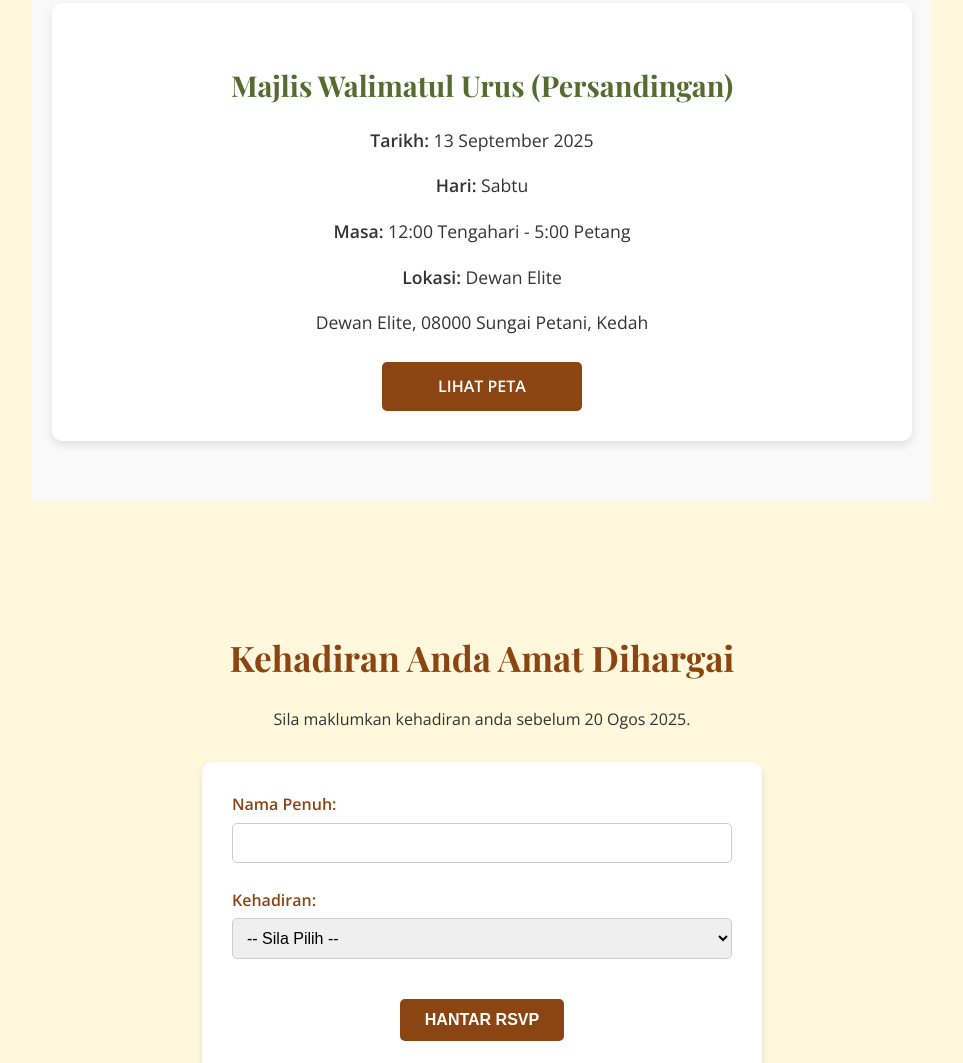
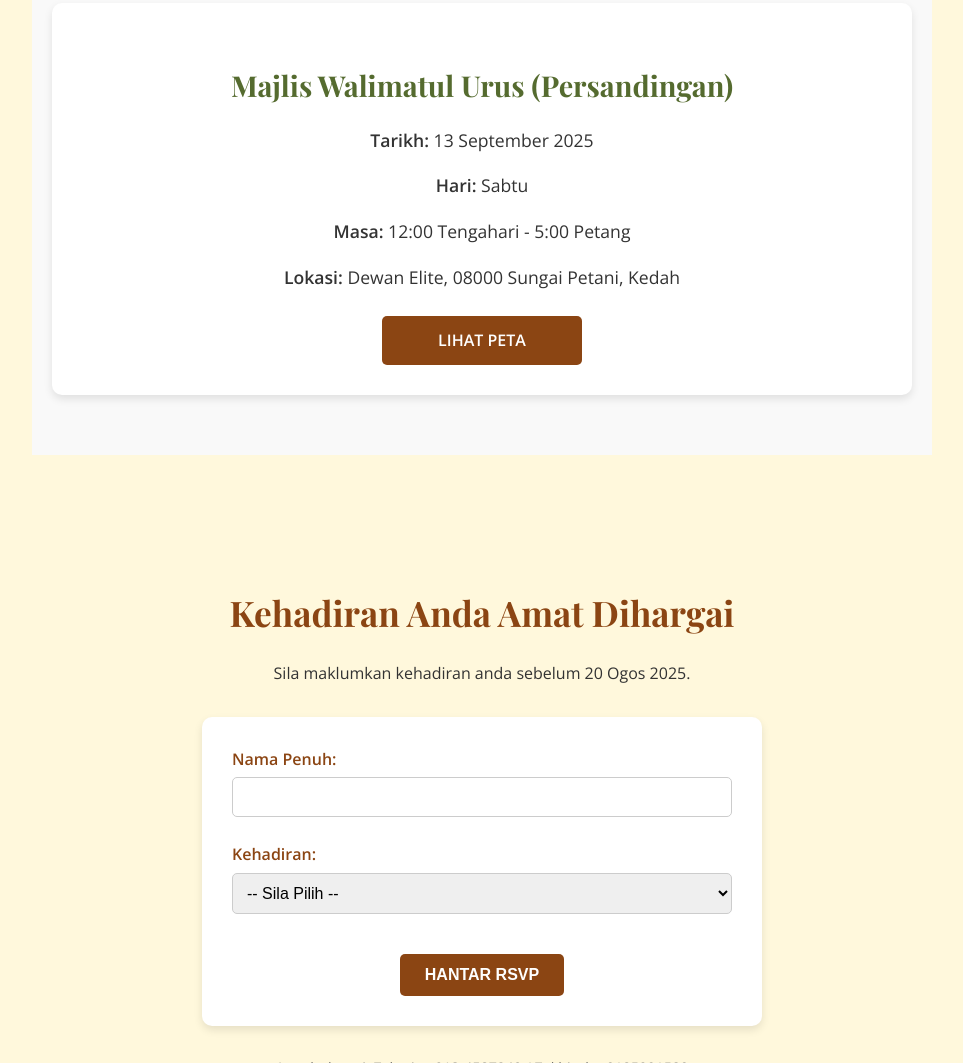
Before and after one commit to Afiq-Dev97/wedding-e-invitation, a plain HTML site: page index.html in a window 1280 px wide. Shown: the part 1863-2926 px from the top of the page, without its empty margins (158-1121 px from the left). Drawn offline with nearby package versions, Linux system fonts and the light colour scheme.

Commit message:
Update index.html

```diff
--- a/index.html
+++ b/index.html
@@ -3,7 +3,7 @@
 <head>
     <meta charset="UTF-8">
     <meta name="viewport" content="width=device-width, initial-scale=1.0">
-    <title>Jemputan Kahwin [Nama Pengantin Lelaki] & [Nama Pengantin Perempuan]</title>
+    <title>Jemputan Walimatulurus Afiq & Hannani</title>
     <link rel="stylesheet" href="style.css">
     <link href="https://fonts.googleapis.com/css2?family=Great+Vibes&family=Playfair+Display:wght@400;700&family=Open+Sans:wght@400;600&display=swap" rel="stylesheet">
 </head>
@@ -50,8 +50,8 @@
             <p><strong>Tarikh:</strong> 13 September 2025</p>
             <p><strong>Hari:</strong> Sabtu</p>
             <p><strong>Masa:</strong> 12:00 Tengahari - 5:00 Petang</p>
-            <p><strong>Lokasi:</strong> Dewan Elite</p>
-            <p>Dewan Elite, 08000 Sungai Petani, Kedah</p>
+            <p><strong>Lokasi:</strong> Dewan Elite, 08000 Sungai Petani, Kedah</p>
+
             <a href="https://waze.com/ul/hw1p2njsd5" target="_blank" class="btn">Lihat Peta</a>
         </div>
     </section>
```
